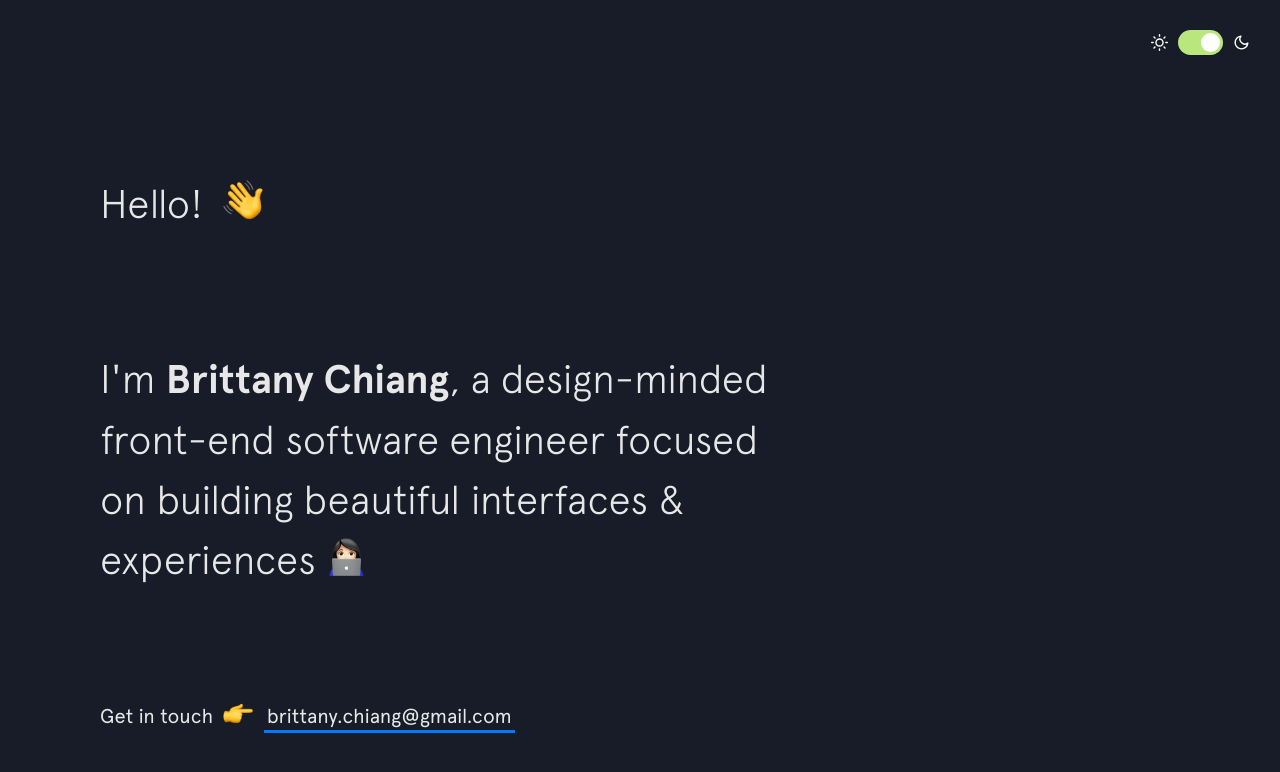
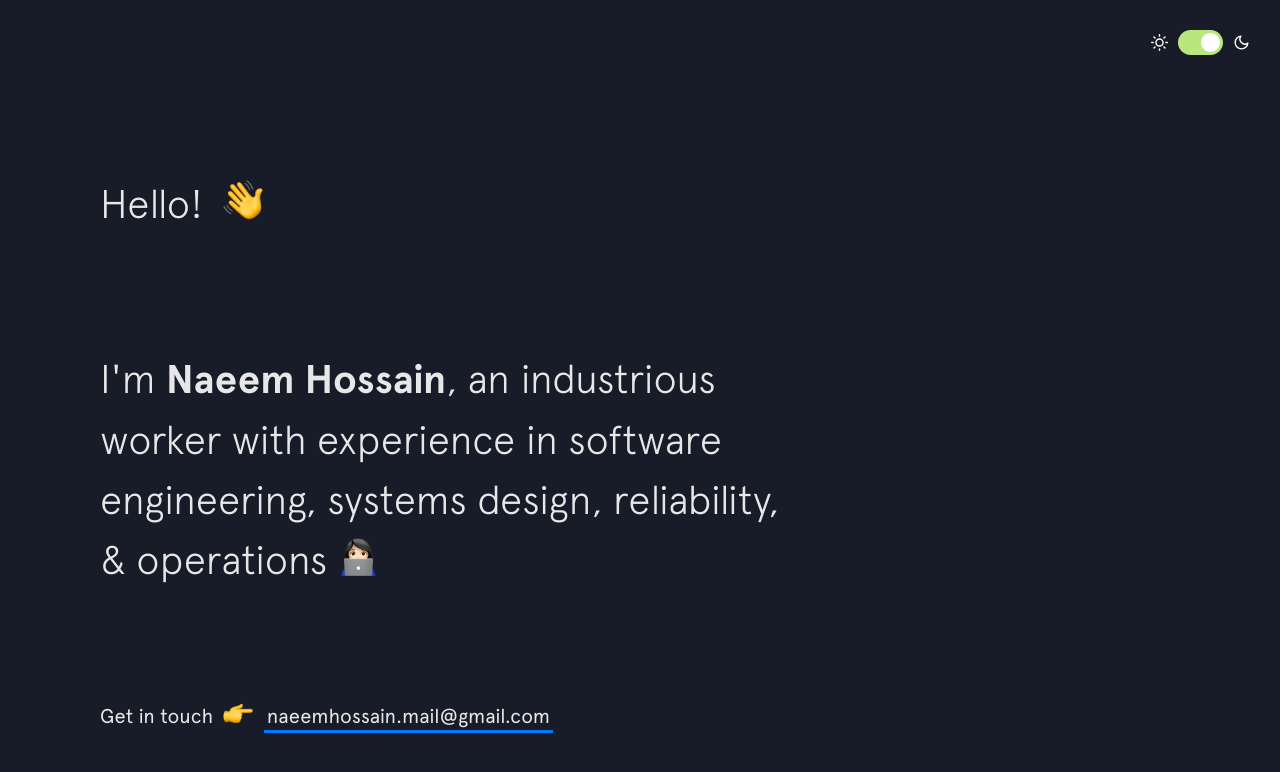
Before and after one commit to malenabashar/malenabashar.github.io, a Jekyll site: the page built from index.html, in a window 1280 px wide and 900 px high. Shown: the top 772 px of the window. Built offline with Jekyll 4.4.1, drawn with Linux system fonts in a browser that asks for light colours; nearby versions of some CDN libraries.

Commit message:
Updating website

```diff
--- a/_includes/intro.html
+++ b/_includes/intro.html
@@ -4,7 +4,7 @@
   </h1>
 
   <h2 class="intro__tagline">I'm
-    <span class="name">Brittany Chiang</span>, a design-minded front-end software engineer focused on building beautiful interfaces &amp; experiences
+    <span class="name">Naeem Hossain</span>, an industrious worker with experience in software engineering, systems design, reliability, &amp; operations
     <span class="emoji technologist"></span>
   </h2>
 
@@ -12,7 +12,7 @@
     <span>Get in touch </span>
     <span class="emoji pointer"></span>
     <span>
-      <a href="mailto:brittany.chiang@gmail.com" target="_blank" class="highlight-link">brittany.chiang@gmail.com</a>
+      <a href="mailto:naeemhossain.mail@gmail.com" target="_blank" class="highlight-link">naeemhossain.mail@gmail.com</a>
     </span>
   </h3>
 </header>
```
